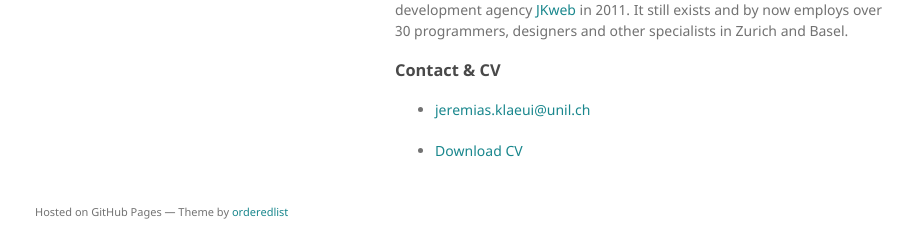
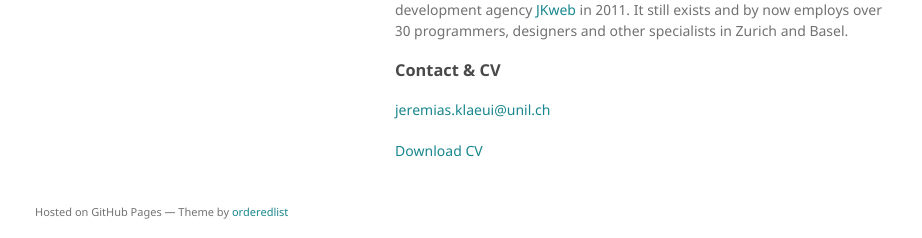
Before and after one commit to jklaeui/jklaeui.github.io, a Jekyll site: the page built from index.md, in a window 1280 px wide. Shown: the part 659-897 px from the top of the page, without its empty margins (175-1097 px from the left). Built offline with Jekyll 4.4.1, drawn with Linux system fonts in a browser that asks for light colours; our own code applies the rules of GitHub Pages for plain Markdown files; the repository's description, which GitHub fills in, is left out.

Commit message:
Update index.md

```diff
--- a/index.md
+++ b/index.md
@@ -21,6 +21,6 @@ The article discusses two reports I did together with M. Brülhart, R. Lalive, T
 Together with Pascal Josephy, I founded the web design and web development agency [JKweb](https://jkweb.ch/) in 2011. It still exists and by now employs over 30 programmers, designers and other specialists in Zurich and Basel.
 
 ### Contact & CV
-* <jeremias.klaeui@unil.ch>
+<jeremias.klaeui@unil.ch>
 
-* [Download CV](cv_klaeui.pdf)
+[Download CV](cv_klaeui.pdf)
```
